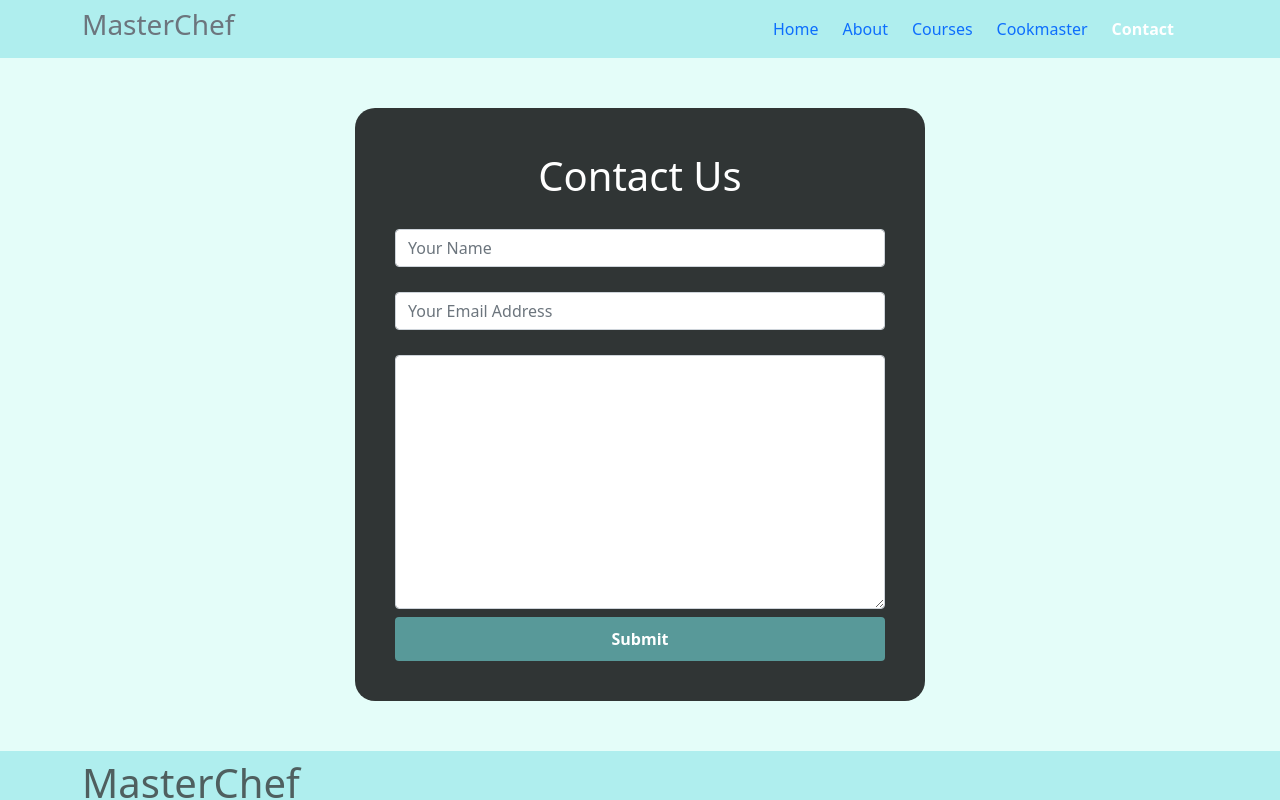
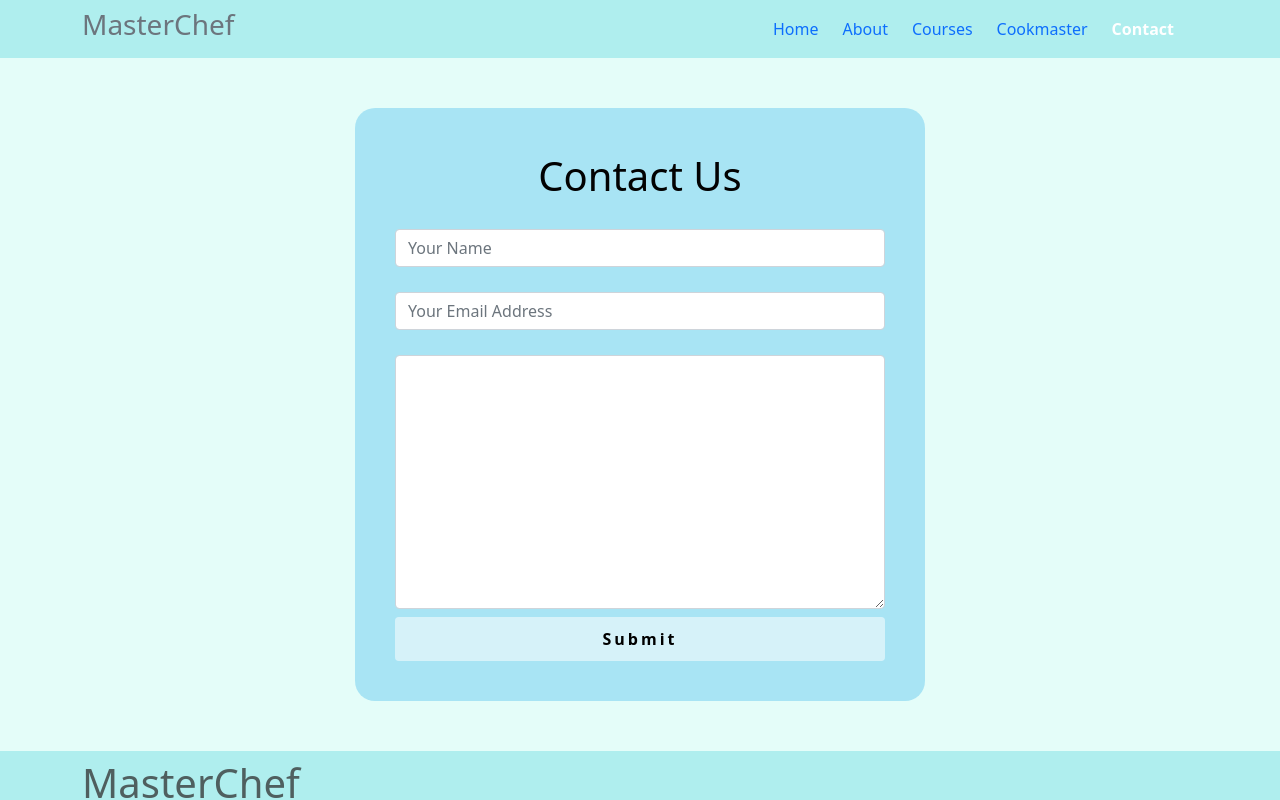
Before and after one commit to arifulislamadil/MasterChef, a React (Create React App) app: page /contact in a window 1280 px wide. Shown: the top 800 px of the page. Built offline with nearby package versions, Linux system fonts and the light colour scheme.

Commit message:
Edit Contact Form

```diff
--- a/src/pages/Contact/Contact.css
+++ b/src/pages/Contact/Contact.css
@@ -11,7 +11,7 @@
     margin: auto;
     text-align: center;
     overflow-y: hidden;
-    background: rgba(0, 0, 0, 0.787);
+    background: rgb(149 221 243 / 75%);
     padding: 40px;
     border-radius: 20px;
 }
@@ -21,13 +21,14 @@
 }
 
 .btn-contact{
-    background-color: rgba(125, 241, 241, 0.534);
+    background-color: rgba(255, 255, 255, 0.534);
     border: none;
     padding: 10px 20px;
-    color: rgb(255, 255, 255);
+    color: rgb(0, 0, 0);
     font-weight: bold;
+    letter-spacing: 3px;
 }
 
 .form-text h1{
-    color: rgb(255, 255, 255);;
+    color: rgb(2, 2, 2);;
 }
--- a/src/pages/SigleCourseDetails/SingleCourseDetails.css
+++ b/src/pages/SigleCourseDetails/SingleCourseDetails.css
@@ -2,17 +2,16 @@
     display: flex;
     align-items: center;
     justify-content: center;
-    border: 2px solid rgba(125, 241, 241, 0.541);
     cursor: pointer;
+    background-color: rgba(233, 232, 232, 0.445);
     color: rgba(20, 20, 20, 0.719);
-    transition: all 0.3s;
+    transition: all 0.6s ease;
     padding: 10px 0;
 
 }
 
 .card-desi:hover{
     background: rgba(175, 238, 238, 0.445);
-
 }
 .card-body p{
     margin: 2px 0;
@@ -33,9 +32,12 @@
     background-color: rgba(125, 241, 241, 0.719);
     border: none;
     padding: 10px 20px;
+    transition: all 0.5s ease;
+
 
 }
 
 .btn-course:hover{
     color: black;
+    background-color: white;
 }
--- a/src/pages/SingleCourseMain/SingleCourseMain.css
+++ b/src/pages/SingleCourseMain/SingleCourseMain.css
@@ -1,6 +1,14 @@
 .btn-style{
-    background-color: paleturquoise;
+    background-color: rgba(125, 241, 241, 0.719);
     border: none;
     padding: 10px 20px;
+    transition: all 0.5s ease;
+    margin-top: 5px;
+
 
 }
+
+.btn-style:hover{
+    color: rgb(255, 255, 255);
+    background-color: rgb(0, 0, 0);
+}
```
